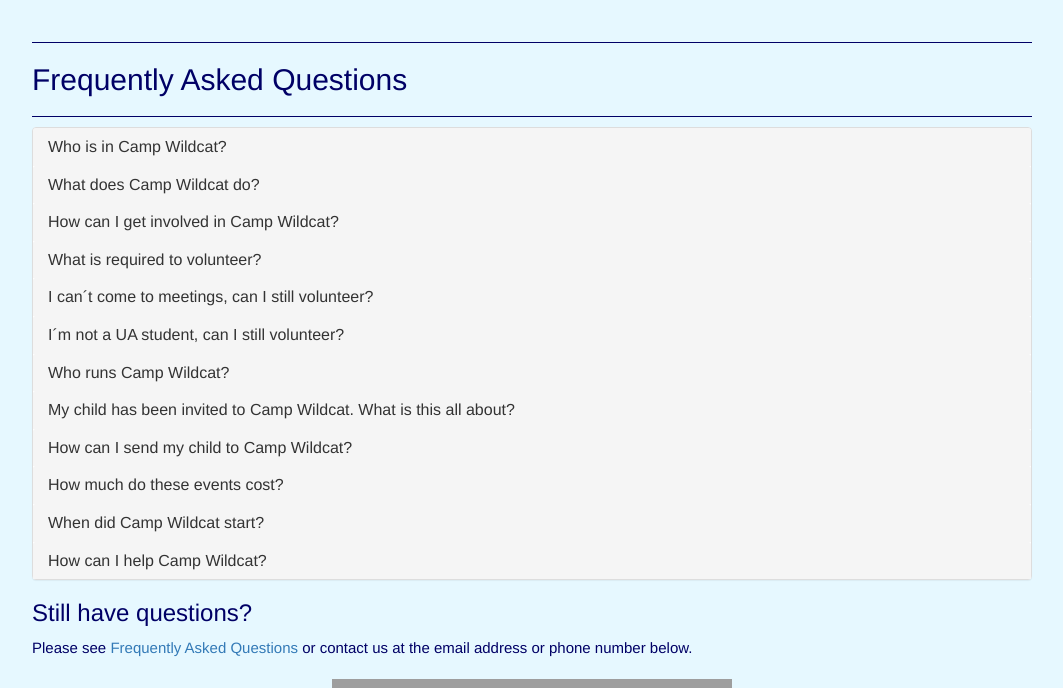
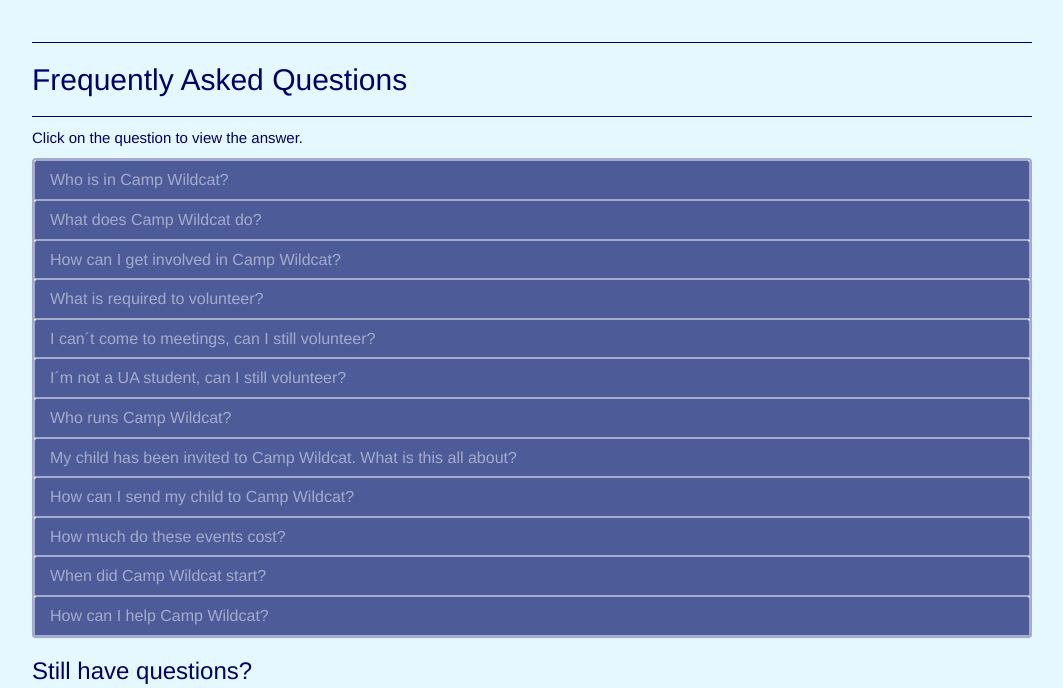
Before and after one commit to zakr/campwildcat, a plain HTML site: page index.html in a window 1280 px wide. Shown: the part 6820-7508 px from the top of the page, without its empty margins (68-1131 px from the left). Drawn offline with nearby package versions, Linux system fonts and the light colour scheme; grey boxes are pictures that could not be loaded.

Commit message:
Updated FAQ
Changed the coloring for the accordions

```diff
--- a/index.html
+++ b/index.html
@@ -251,7 +251,7 @@ Your donations are tax-deductible since Camp Wildcat is recognized as a tax-exem
 
   <div id="faq" class="section">
   <h2>Frequently Asked Questions</h2>
-
+  	<p>Click on the question to view the answer.</p>
   	<div class="panel-group" id="accordion">
   		<div class="panel panel-default">
     		<div class="panel-heading">
--- a/style.css
+++ b/style.css
@@ -82,6 +82,16 @@ blockquote{
   overflow: hidden;
 }
 
+.panel{
+ 	border: 2px solid #A4ABCC !important;
+}
+
+.panel-heading{
+	background-color: #4D5C99 !important;
+	color: #A4ABCC !important;
+	border: 1px solid #A4ABCC !important;
+}
+
 .panel-body{
 	background-color: #e6f8ff;
 }
```
